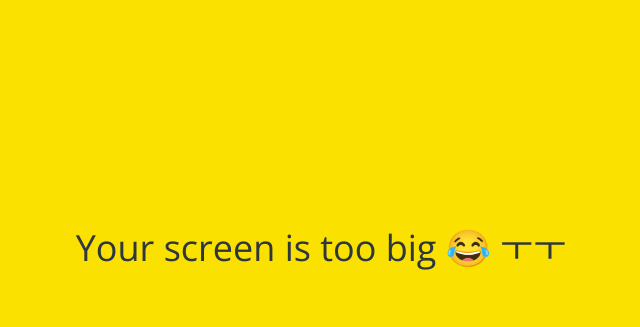
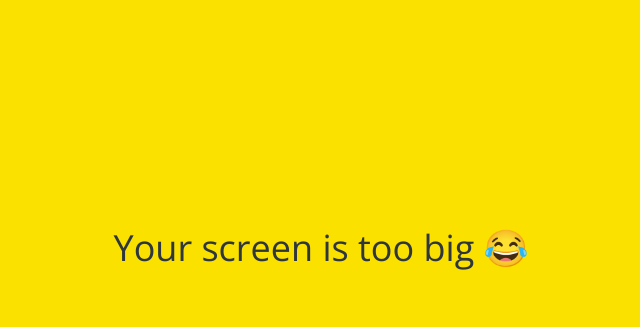
Before and after one commit to LAC-LK1/kokoa-clone-2020, a plain HTML site: page index.html in a window 1280 px wide. Shown: the part 152-479 px from the top of the page, without its empty margins (319-959 px from the left). Drawn offline with nearby package versions, Linux system fonts and the light colour scheme.

Commit message:
fixed index.html text

```diff
--- a/index.html
+++ b/index.html
@@ -38,7 +38,7 @@
         </form>
 
         <div id="no-mobile">
-            <span>Your screen is too big 😂 ㅜㅜ</span>
+            <span>Your screen is too big 😂</span>
         </div>
 
 
```
